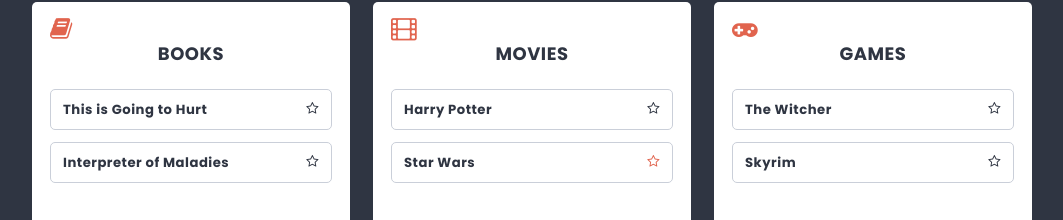
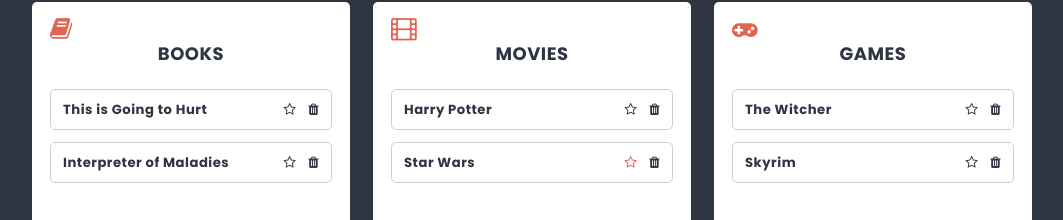
Before and after one commit to walldy-0/react-hello, a React (Create React App) app: page /list/1 in a window 1280 px wide. Shown: the part 388-608 px from the top of the page, without its empty margins (108-1171 px from the left). Built offline with nearby package versions, Linux system fonts and the light colour scheme.

Commit message:
[kodilla task 18.5] Add RemoveCard action

```diff
--- a/src/components/Card/Card.js
+++ b/src/components/Card/Card.js
@@ -1,7 +1,7 @@
 import styles from './Card.module.scss';
 import clsx from 'clsx';
 import { useDispatch } from 'react-redux';
-import { toggleCardFavorite } from '../../redux/cardsReducer';
+import { toggleCardFavorite, removeCard } from '../../redux/cardsReducer';
 
 const Card = props => {
 
@@ -11,10 +11,19 @@ const Card = props => {
     dispatch(toggleCardFavorite(props.id));
   };
 
+  const removeCurrentCard = () => {
+    dispatch(removeCard(props.id));
+  };
+
   return (
     <li className={styles.card}>
-      <span>{props.name}</span>
-      <span onClick={toggleFavorite} className={clsx('fa fa-star-o', styles.favorite, props.isFavorite && styles.active)}></span>
+      <div>
+        <span>{props.name}</span>
+      </div>
+      <div>
+        <span onClick={toggleFavorite} className={clsx('fa fa-star-o', styles.favorite, props.isFavorite && styles.active)}></span>
+        <span onClick={removeCurrentCard} className={clsx('fa fa-trash', styles.trash)} />
+      </div>
     </li>
   );
 };
--- a/src/components/Card/Card.module.scss
+++ b/src/components/Card/Card.module.scss
@@ -20,4 +20,12 @@
     .active {
         color: $color-warning;
     }
+
+    .trash {
+        margin-left: 12px;
+
+        &:hover {
+            cursor: pointer;
+        }
+    }
 }
--- a/src/redux/cardsReducer.js
+++ b/src/redux/cardsReducer.js
@@ -11,10 +11,12 @@ export const getFavoritesCards = state => state.cards.filter(card => card.isFavo
 const createActionName = actionName => `app/lists/${actionName}`;
 const ADD_CARD = createActionName('ADD_LIST');
 const TOGGLE_CARD_FAVORITE = createActionName('TOGGLE_CARD_FAVORITE');
+const REMOVE_CARD = createActionName('REMOVE_CARD');
 
 //actions creators
 export const addCard = payload => ({ type: ADD_CARD, payload });
 export const toggleCardFavorite = payload => ({ type: TOGGLE_CARD_FAVORITE, payload});
+export const removeCard = payload => ({ type: REMOVE_CARD, payload });
 
 const cardsReducer = (statePart = [], action) => {
   switch(action.type) {
@@ -22,8 +24,10 @@ const cardsReducer = (statePart = [], action) => {
       return [...statePart, { ...action.payload, id: shortid() }];
     case TOGGLE_CARD_FAVORITE:
       return statePart.map(card => (card.id === action.payload) ? { ...card, isFavorite: !card.isFavorite } : card);
+    case REMOVE_CARD:
+      return statePart.filter(card => card.id !== action.payload);
     default:
-      return statePart;
+    return statePart;
   }
 }
 
```
